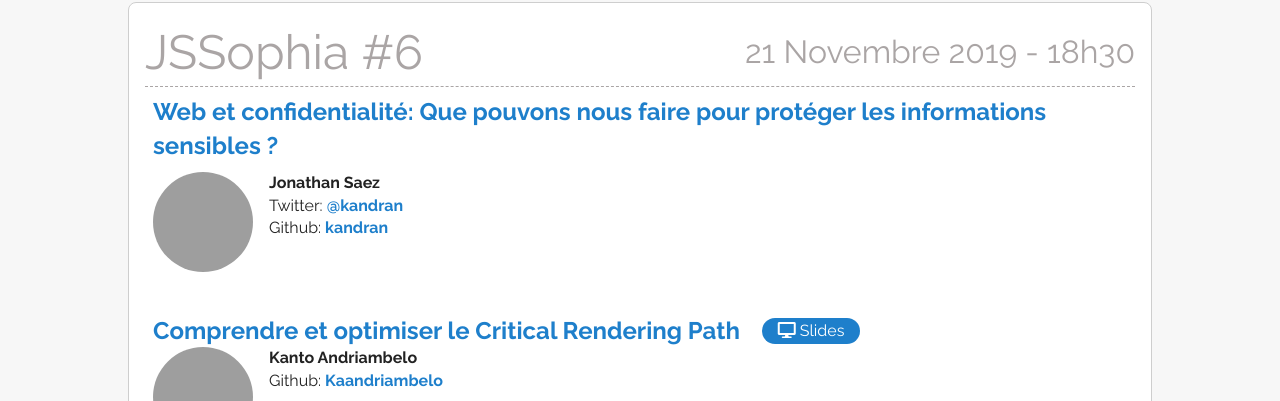
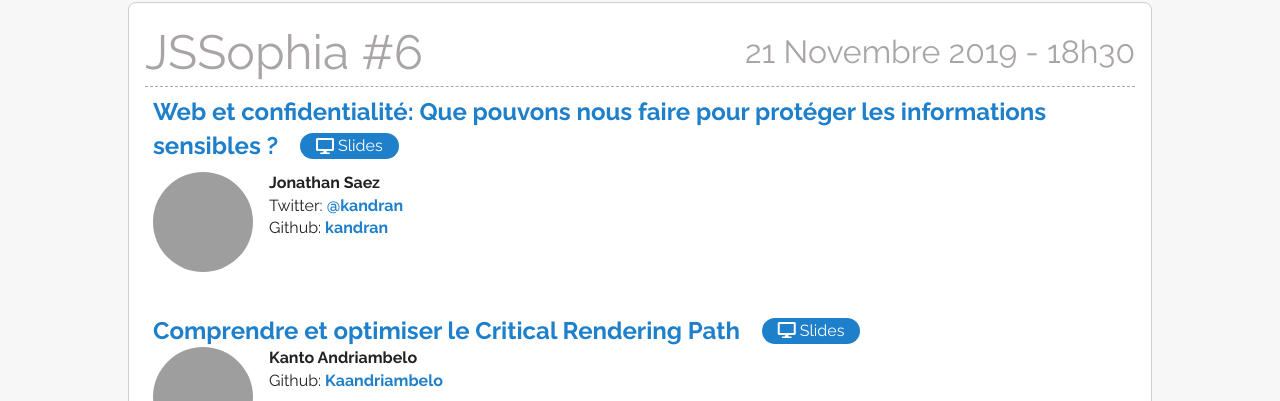
Before and after one commit to jssophia/jssophia.github.com, a website: page index.html in a window 1280 px wide. Shown: the part 699-1100 px from the top of the page. Drawn offline with Linux system fonts and the light colour scheme; grey boxes are pictures that could not be loaded.

Commit message:
Add Web et confidentialité Slides

```diff
--- a/index.html
+++ b/index.html
@@ -123,6 +123,7 @@
           <article class="talk">
             <jssophia-talk
               title="Web et confidentialité: Que pouvons nous faire pour protéger les informations sensibles ?"
+              slides="http://bit.ly/2Y1itju"
             ></jssophia-talk>
             <jssophia-speaker
               class="talk__info"
```
